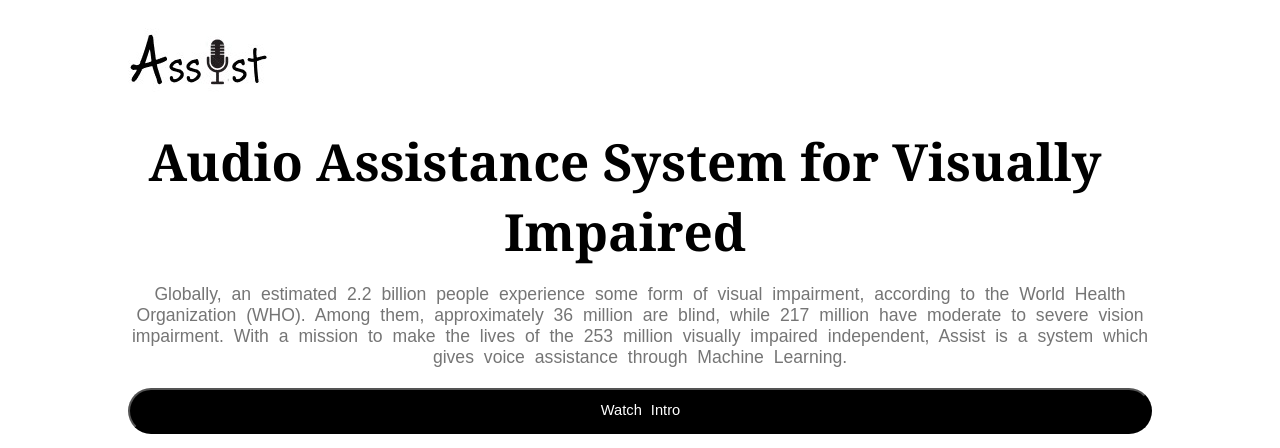
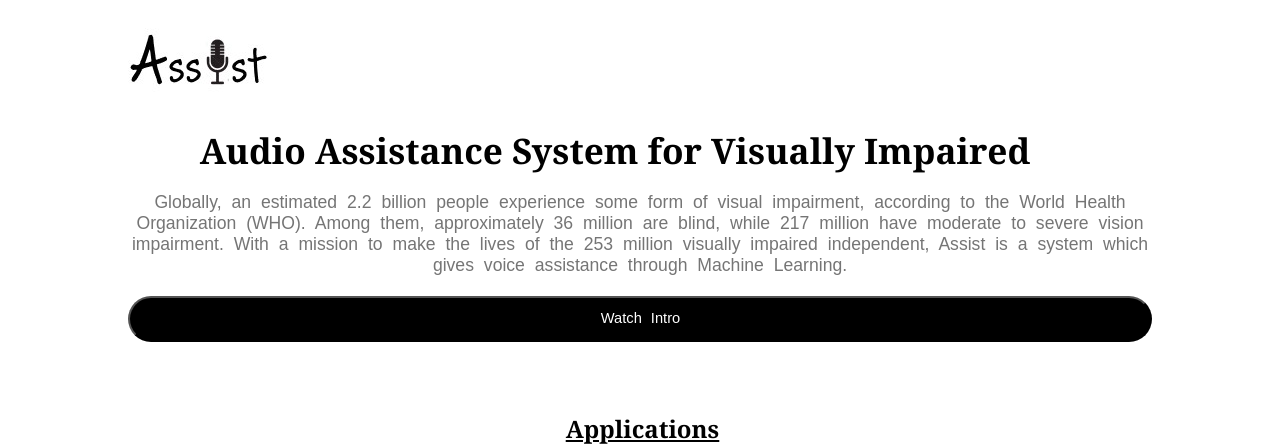
Before and after one commit to Code-x-1318/assest, a plain HTML site: page project/index.html in a window 1280 px wide. Shown: the top 448 px of the page. Drawn offline with Linux system fonts and the light colour scheme.

Commit message:
index.html

```diff
--- a/project/index.html
+++ b/project/index.html
@@ -14,7 +14,7 @@
             <li><h2 style="display: inline; margin-left: 50px;">Contact Us</h2></li> -->
         </ul>
     </div>
-    <h1 style="text-align: center; font-size:3.2em; margin-left: 70px; margin-right: 100px;">Audio Assistance System for Visually Impaired</h1>
+    <h1 style="text-align: center; font-size:2.2em; margin-left: 50px; margin-right: 100px;">Audio Assistance System for Visually Impaired</h1>
     <div class="text">
         <p>Globally, an estimated 2.2 billion people experience some form of visual impairment, according to the World Health Organization (WHO). Among them, approximately 36 million are blind, while 217 million have moderate to severe vision impairment. With a mission to make the lives of the 253 million visually impaired independent, Assist is a system which gives voice assistance through Machine Learning.</p>
     </div>
```
